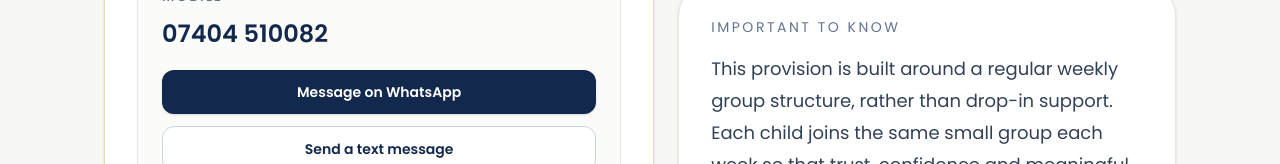
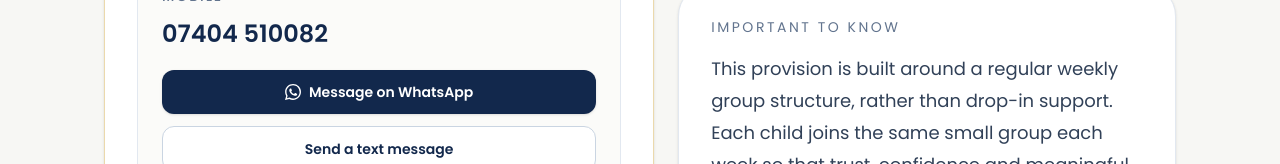
Before and after one commit to davedodd89-ai/warren-dodd-education, a Next.js app: page /contact in a window 1280 px wide. Shown: the part 1310-1474 px from the top of the page. Built offline with nearby package versions, Linux system fonts and the light colour scheme.

Commit message:
Update contact page wording and WhatsApp button

```diff
--- a/app/contact/page.tsx
+++ b/app/contact/page.tsx
@@ -91,7 +91,7 @@ export default function ContactPage() {
                     <a
                       href="mailto:warrendoddeducation@outlook.com"
                       aria-label="Email warrendoddeducation@outlook.com"
-                      className="block w-full min-w-0 text-[0.92rem] font-semibold leading-6 text-[#12284C] underline underline-offset-4 break-words sm:text-xl sm:leading-8"
+                      className="block w-full min-w-0 break-words text-[0.92rem] font-semibold leading-6 text-[#12284C] underline underline-offset-4 sm:text-xl sm:leading-8"
                     >
                       warrendoddeducation@
                       <wbr />
@@ -117,9 +117,18 @@ export default function ContactPage() {
                       href="https://wa.me/447404510082"
                       target="_blank"
                       rel="noopener noreferrer"
-                      className="inline-flex w-full min-w-0 items-center justify-center rounded-xl bg-[#12284C] px-4 py-3 text-center text-sm font-semibold text-white shadow-sm transition hover:opacity-90"
+                      className="inline-flex w-full min-w-0 items-center justify-center gap-2 rounded-xl bg-[#12284C] px-4 py-3 text-center text-sm font-semibold text-white shadow-sm transition hover:opacity-90"
                     >
-                      Message on WhatsApp
+                      <svg
+                        xmlns="http://www.w3.org/2000/svg"
+                        viewBox="0 0 24 24"
+                        fill="currentColor"
+                        className="h-4 w-4 shrink-0"
+                        aria-hidden="true"
+                      >
+                        <path d="M20.52 3.48A11.86 11.86 0 0 0 12.07 0C5.5 0 .16 5.34.16 11.91c0 2.1.55 4.16 1.6 5.97L0 24l6.3-1.65a11.86 11.86 0 0 0 5.77 1.47h.01c6.57 0 11.91-5.34 11.91-11.91 0-3.18-1.24-6.16-3.47-8.43ZM12.08 21.8h-.01a9.85 9.85 0 0 1-5.02-1.38l-.36-.21-3.74.98 1-3.65-.24-.38a9.83 9.83 0 0 1-1.5-5.25C2.2 6.46 6.63 2.03 12.08 2.03c2.63 0 5.1 1.02 6.96 2.89a9.78 9.78 0 0 1 2.87 6.97c0 5.45-4.43 9.9-9.83 9.9Zm5.39-7.36c-.29-.14-1.7-.84-1.97-.93-.26-.1-.45-.14-.65.14-.19.29-.74.93-.9 1.12-.17.19-.33.22-.62.07-.29-.14-1.2-.44-2.29-1.4-.85-.76-1.42-1.7-1.58-1.98-.17-.29-.02-.44.12-.58.12-.12.29-.33.43-.5.14-.17.19-.29.29-.48.1-.19.05-.36-.02-.5-.07-.14-.65-1.56-.89-2.13-.23-.56-.47-.48-.65-.49h-.55c-.19 0-.5.07-.77.36-.26.29-1 1-.99 2.44 0 1.44 1.05 2.84 1.19 3.03.14.19 2.06 3.15 4.99 4.42.7.3 1.24.48 1.66.61.7.22 1.33.19 1.83.12.56-.08 1.7-.69 1.94-1.35.24-.67.24-1.24.17-1.36-.07-.12-.26-.19-.55-.33Z" />
+                      </svg>
+                      <span>Message on WhatsApp</span>
                     </a>
 
                     <a
@@ -155,7 +164,7 @@ export default function ContactPage() {
               </p>
 
               <div className="mt-8 space-y-3 text-sm text-slate-700 sm:text-base">
-                <p>Tuesday mornings</p>
+                <p>Tuesday afternoons</p>
                 <p>1:00pm - 4:00pm</p>
                 <p>Alderley Edge, Cheshire</p>
                 <p>Beginning September 2026</p>
@@ -206,7 +215,7 @@ export default function ContactPage() {
 
               <div className="mt-8 space-y-3 text-sm text-slate-700 sm:text-base">
                 <p>Tuesday afternoons</p>
-                <p>1:00pm- 4:00pm</p>
+                <p>1:00pm - 4:00pm</p>
                 <p>Alderley Edge, Cheshire</p>
                 <p>Beginning September 2026</p>
               </div>
```
